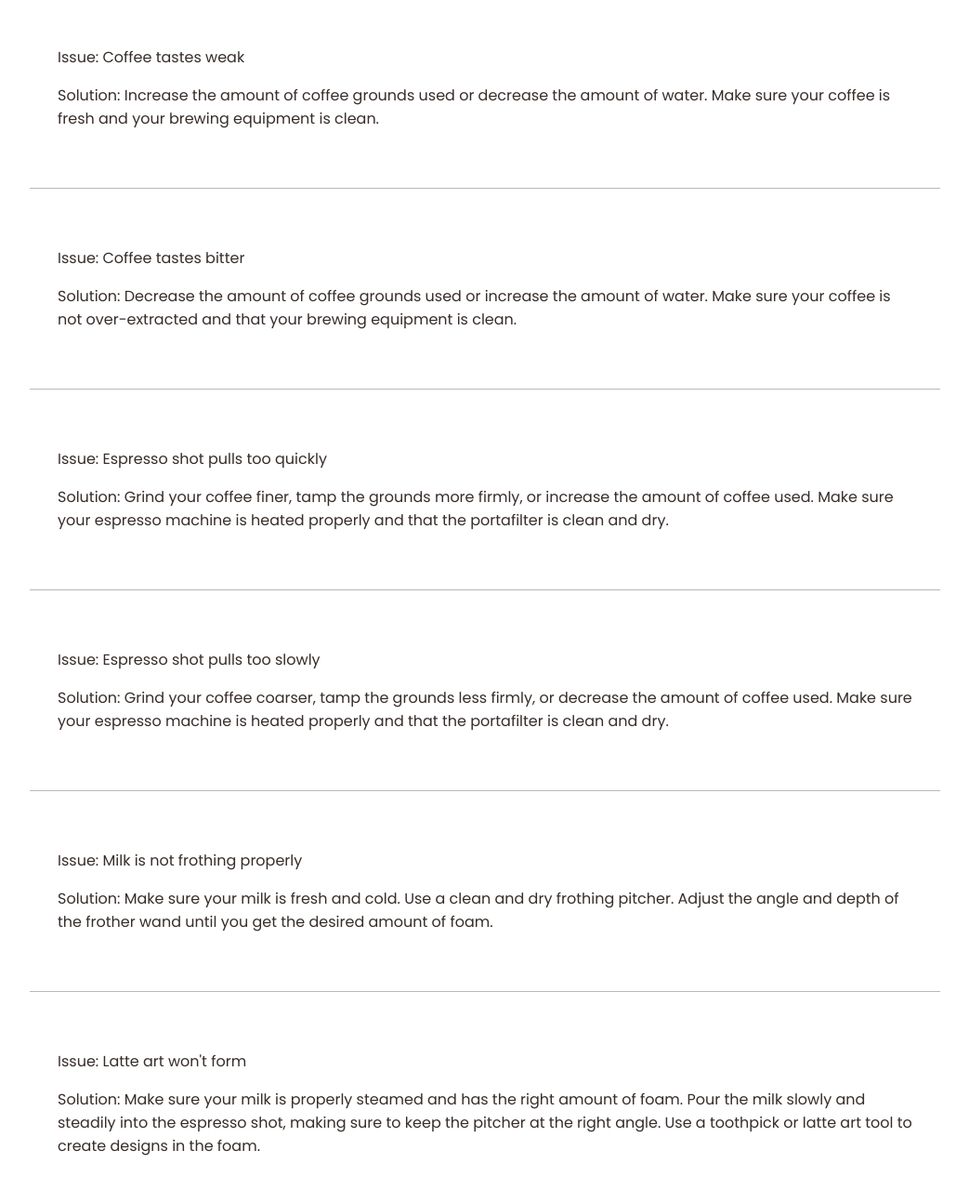
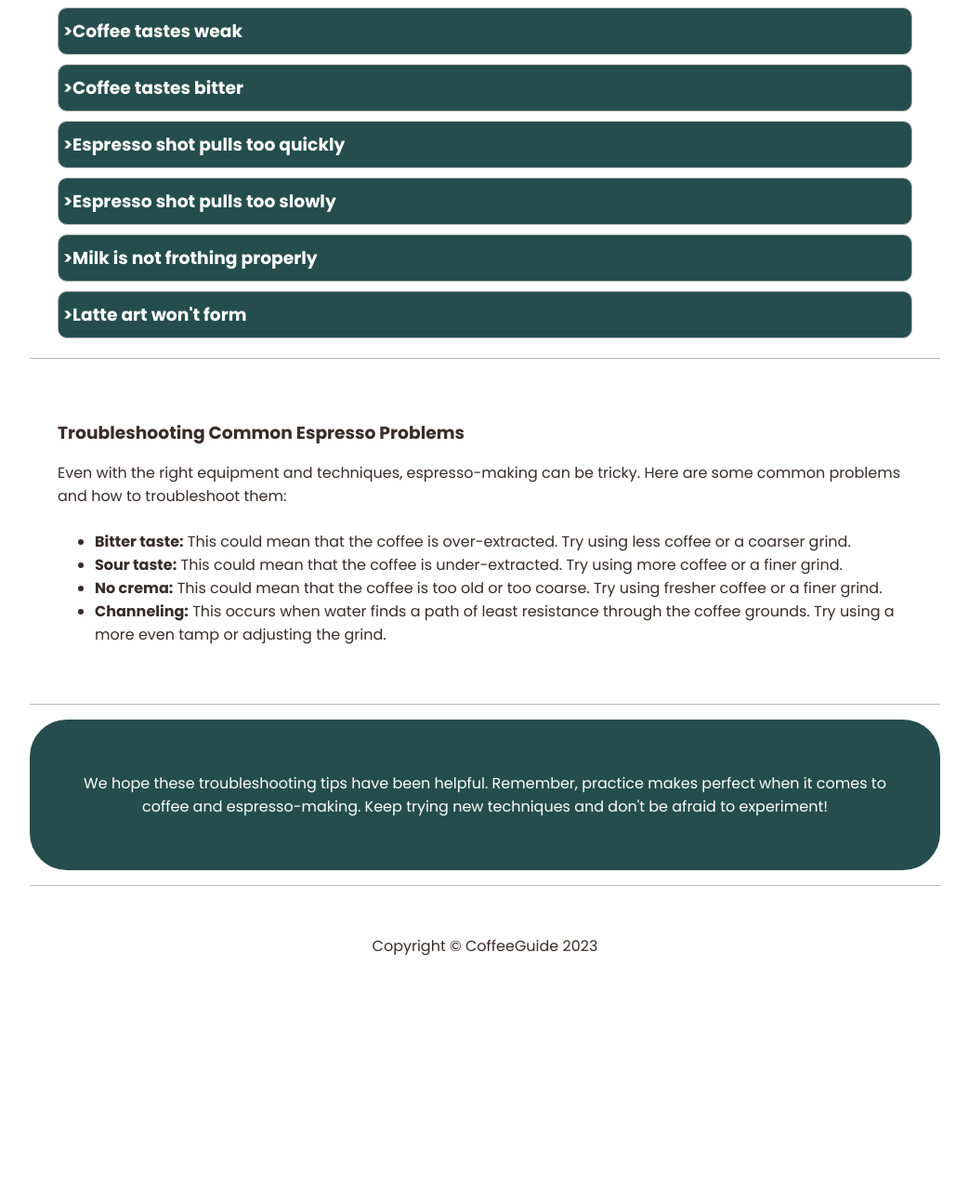
Before and after one commit to KhanxMo/CoffeeGuide, a plain HTML site: page troubleshooting.html in a window 1280 px wide. Shown: the part 850-2144 px from the top of the page at 93% size, without its empty margins (118-1161 px from the left). After the commit the page ends 1936 px from the top, so only its background shows below. Drawn offline with nearby package versions, Linux system fonts and the light colour scheme.

Commit message:
accordion for troubleshooting

```diff
--- /dev/null
+++ b/scripts/accordian.js
@@ -0,0 +1,13 @@
+$(document).ready(function() {
+
+    // When h3 header is clicked
+    $('.accordion-header').click(function() {
+
+        // Make the header active
+        $(this).toggleClass('active');
+
+        // Slide teh next content div
+        $(this).next('.accordion-content').slideToggle();
+
+    });
+  });
--- a/styles/globalStyles.css
+++ b/styles/globalStyles.css
@@ -156,10 +156,6 @@ nav a:hover {
 
 
 
-.issue {
-    text-align: left;
-    padding: 30px;
-}
 
 
 .button {
@@ -342,6 +338,38 @@ button.darkModeButton:hover{
 }
 
 
+.issue {
+    text-align: left;
+    padding: 5px 30px 5px 30px;
+}
+
+.accordion-header {
+    margin: 0;
+    cursor: pointer;
+    color: var(--background);
+    background-color: var(--primary);
+    border: 1px solid var(--accent);
+    border-radius: 10px;
+    padding: 10px 5px 10px 5px;
+}
+.accordion-header.active {
+    border-radius: 10px 10px 0px 0px;
+}
+
+.accordion-content {
+    display: none;
+    padding: 20px;
+    margin: 0;
+    border: 1px solid var(--accent);
+    border-radius: 0px 0px 10px 10px;
+    background-color: var(--accent);
+}
+
+
+
+
+
+
 
 /* Responsive styles */
 
--- a/troubleshooting.html
+++ b/troubleshooting.html
@@ -40,53 +40,63 @@
 
         <div class="issue">
 
-            <p>Issue: Coffee tastes weak</p>
-            <p>Solution: Increase the amount of coffee grounds used or decrease the amount of water. Make sure your coffee is fresh and your brewing equipment is clean.</p>
+            <h3 class="accordion-header">>Coffee tastes weak</h3>
+            <div class="accordion-content">
+                <p>Increase the amount of coffee grounds used or decrease the amount of water. Make sure your coffee is fresh and your brewing equipment is clean.</p>
+            </div>
 
         </div>
 
-        <hr>
+
 
         <div class="issue">
 
-            <p>Issue: Coffee tastes bitter</p>
-            <p>Solution: Decrease the amount of coffee grounds used or increase the amount of water. Make sure your coffee is not over-extracted and that your brewing equipment is clean.</p>
+            <h3 class="accordion-header">>Coffee tastes bitter</h3>
+            <div class="accordion-content">
+                <p>Decrease the amount of coffee grounds used or increase the amount of water. Make sure your coffee is not over-extracted and that your brewing equipment is clean.</p>
+            </div>
 
         </div>
 
-        <hr>
+
 
         <div class="issue">
 
-            <p>Issue: Espresso shot pulls too quickly</p>
-            <p>Solution: Grind your coffee finer, tamp the grounds more firmly, or increase the amount of coffee used. Make sure your espresso machine is heated properly and that the portafilter is clean and dry.</p>
+            <h3 class="accordion-header">>Espresso shot pulls too quickly</h3>
+            <div class="accordion-content">
+                <p>Grind your coffee finer, tamp the grounds more firmly, or increase the amount of coffee used. Make sure your espresso machine is heated properly and that the portafilter is clean and dry.</p>
+            </div>
 
         </div>
 
-        <hr>
+
 
         <div class="issue">
 
-            <p>Issue: Espresso shot pulls too slowly</p>
-            <p>Solution: Grind your coffee coarser, tamp the grounds less firmly, or decrease the amount of coffee used. Make sure your espresso machine is heated properly and that the portafilter is clean and dry.</p>
+            <h3 class="accordion-header">>Espresso shot pulls too slowly</h3>
+            <div class="accordion-content">
+                <p>Grind your coffee coarser, tamp the grounds less firmly, or decrease the amount of coffee used. Make sure your espresso machine is heated properly and that the portafilter is clean and dry.</p>
+            </div>
 
         </div>
 
-        <hr>
+
 
         <div class="issue">
 
-            <p>Issue: Milk is not frothing properly</p>
-            <p>Solution: Make sure your milk is fresh and cold. Use a clean and dry frothing pitcher. Adjust the angle and depth of the frother wand until you get the desired amount of foam.</p>
-
+            <h3 class="accordion-header">>Milk is not frothing properly</h3>
+            <div class="accordion-content">
+                <p>Make sure your milk is fresh and cold. Use a clean and dry frothing pitcher. Adjust the angle and depth of the frother wand until you get the desired amount of foam.</p>
+            </div>
         </div>
 
-        <hr>
 
         <div class="issue">
 
-            <p>Issue: Latte art won't form</p>
-            <p>Solution: Make sure your milk is properly steamed and has the right amount of foam. Pour the milk slowly and steadily into the espresso shot, making sure to keep the pitcher at the right angle. Use a toothpick or latte art tool to create designs in the foam.</p>
+            <h3 class="accordion-header">>Latte art won't form</h3>
+            <div class="accordion-content">
+                <p>Make sure your milk is properly steamed and has the right amount of foam. Pour the milk slowly and steadily into the espresso shot, making sure to keep the pitcher at the right angle. Use a toothpick or latte art tool to create designs in the foam.</p>
+            </div>
 
         </div>
 
@@ -122,5 +132,9 @@
         <script src="/scripts/progressBar.js"></script>
         <script src="/scripts/darkmode.js"></script>
 
+
+        <script src="https://code.jquery.com/jquery-3.6.0.min.js"></script>
+        <script src="scripts/accordian.js"></script>
+
     </body>
 </html>
```
